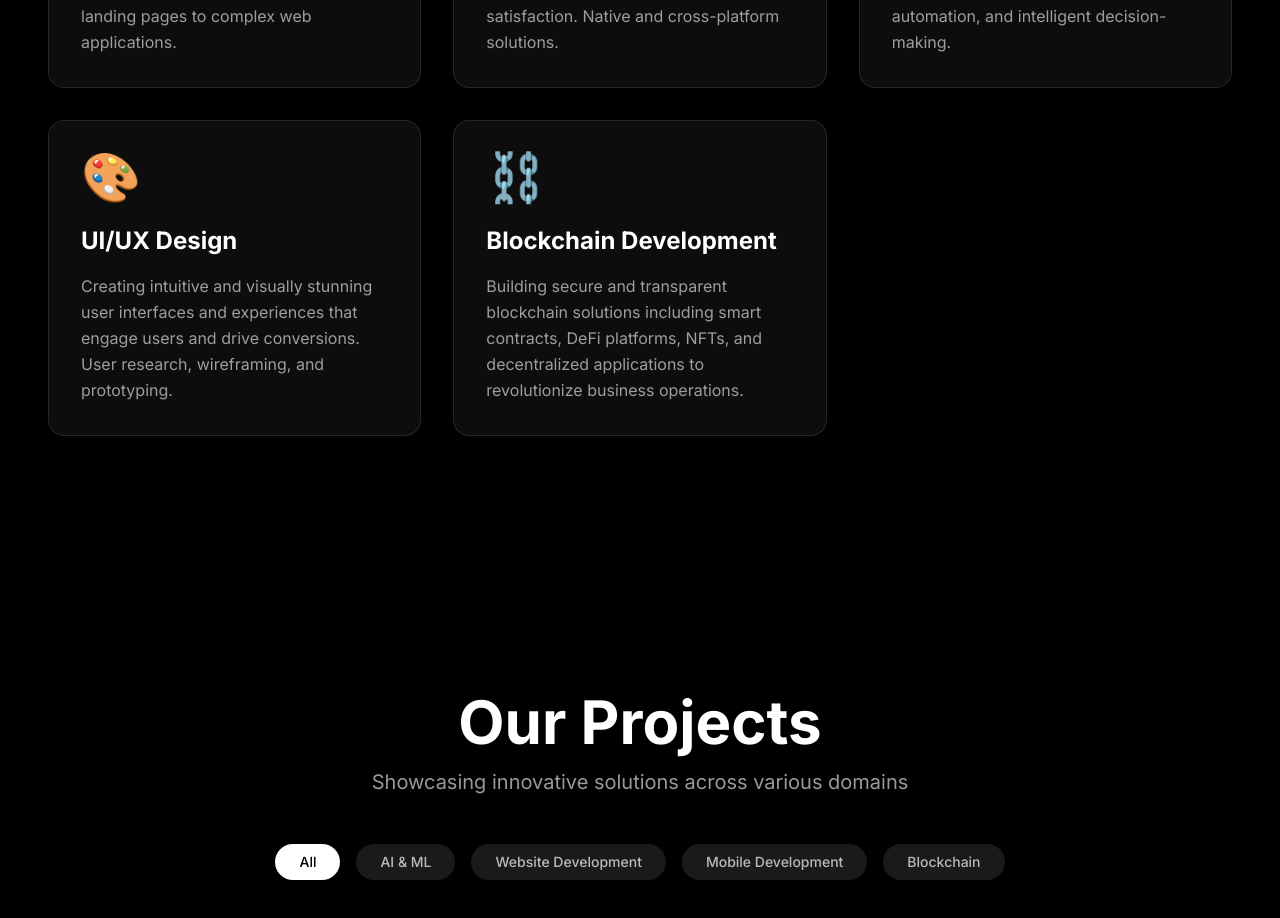
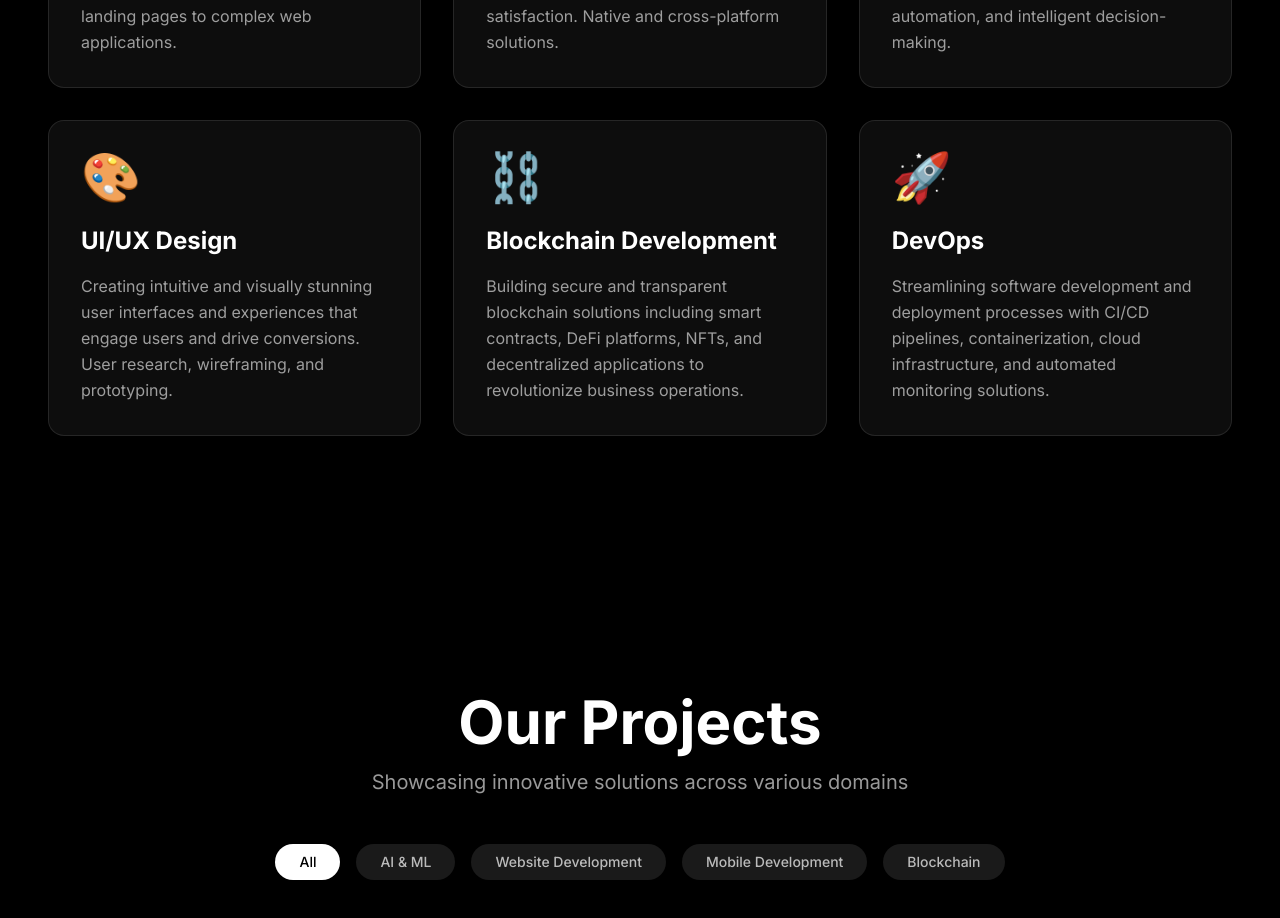
Before and after one commit to parradarwing72-wq/Ancore-Digital, a Next.js app: page / in a window 1280 px wide. Shown: the part 1340-2258 px from the top of the page. Built offline with nearby package versions, Linux system fonts and the light colour scheme.

Commit message:
add devops to the services

```diff
--- a/components/Services.tsx
+++ b/components/Services.tsx
@@ -27,6 +27,11 @@ const services = [
     title: 'Blockchain Development',
     description: 'Building secure and transparent blockchain solutions including smart contracts, DeFi platforms, NFTs, and decentralized applications to revolutionize business operations.',
     icon: '⛓️',
+  },
+  {
+    title: 'DevOps',
+    description: 'Streamlining software development and deployment processes with CI/CD pipelines, containerization, cloud infrastructure, and automated monitoring solutions.',
+    icon: '🚀',
   },
 ]
 
```
